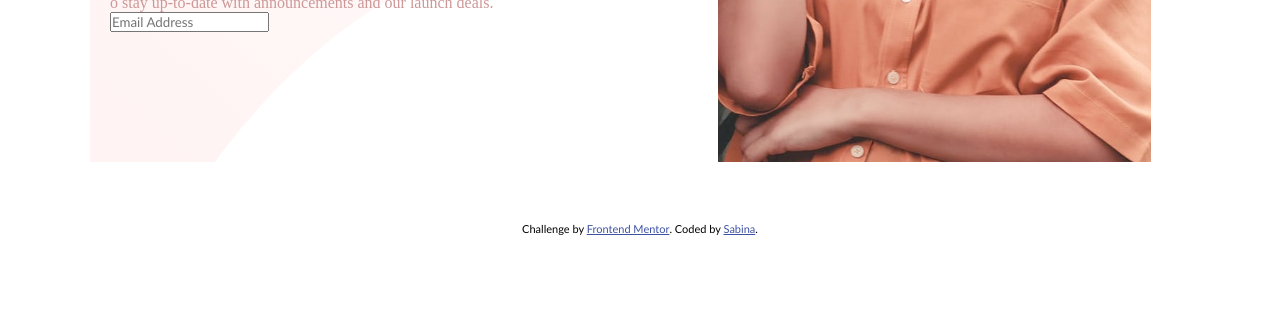
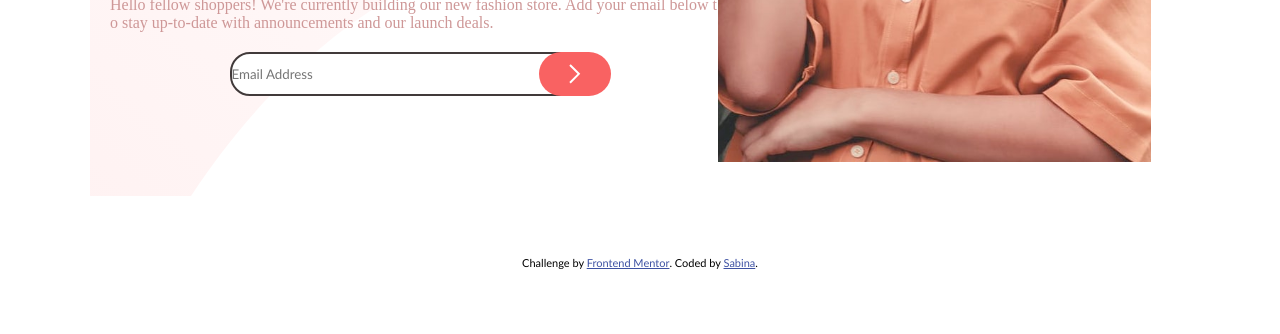
Before and after one commit to sabinalebediene/14-Frontend-Coming-Soon, a plain HTML site: page index.html in a window 1280 px wide. Shown: the part 466-800 px from the top of the page. Drawn offline with Linux system fonts and the light colour scheme; a web font is replaced by a local one.

Commit message:
email form and btn created with css style

```diff
--- a/css/contentRow.css
+++ b/css/contentRow.css
@@ -18,13 +18,14 @@
     }
 
     .left-column > .form {
+        padding-right: 210px;
         margin-left: 90px;
         /* margin-right: 500px; */
 
     }
         .left-column > .form > .logo {
             margin-top: 50px;
-            padding-right: 500px;
+            padding-right: 210px;
         }
         .left-column > .form > .title1 {
             font-family: 'JosefinSans';
@@ -46,6 +47,27 @@
             font-family: 'JosefinSans';
             color: hsl(0, 36%, 70%);
             font-weight: 300;
+            margin: 20px 0;
+        }
+    .email-form {
+        text-align: center;
+        margin-top: 20px;
+    }
+        .email-form > .email-btn {
+            position: relative;
+            color: hsl(0, 6%, 24%);
+            border: 2px solid hsl(0, 6%, 24%);
+            border-radius: 20px;
+            line-height: 40px;
+            padding-right: 210px;
+        }
+        .icon-arrow {
+            position: absolute;
+            margin-left: -60px;
+            border-radius: 30px;
+            padding: 12px 30px;
+            background-color:hsl(0, 93%, 68%);
+            cursor: pointer;
         }
 
 @media (max-width: 1300px) {
@@ -53,6 +75,7 @@
         padding-right: 0px;
     }
     .left-column > .form {
+        padding-right: 0px;
         margin-left: 20px;
         margin-top: 50px;
         margin-bottom: 100px;
@@ -80,6 +103,9 @@
     .left-column > .form > .logo {
         padding-right: 100px;
     }
+    .email-form > .email-btn {
+        padding-right: 80px;
+    }
 }
 @media (max-width: 700px) {
     .left-column {
@@ -90,7 +116,6 @@
         margin-right: 0px;
         margin-top: 0px;
         margin-bottom: 0px;
-
     }
     .right-column {
         display: none;
@@ -101,10 +126,15 @@
     }
     .hero-dk {
         visibility: hidden;
-
     }
     .hero-mb {
         visibility: visible;
         width: 100%;
     }
+    .title1, .title2, .title3, .sub-title {
+        text-align: center;
+    }
+    .email-form > .email-btn {
+        padding-right: 150px;
+    }
 }
--- a/index.html
+++ b/index.html
@@ -37,7 +37,8 @@
           <p class="sub-title">Hello fellow shoppers! We're currently building our new fashion store.
             Add your email below to stay up-to-date with announcements and our launch deals.</p>
           <div class="email-form">
-            <input type="Email Address" placeholder="Email Address">
+            <input class="email-btn" type ="Email Address" placeholder="Email Address">
+            <img class="icon-arrow" src="./images/icon-arrow.svg" alt="icon-arrow">
           </div>
         </div>
       </div>
```
